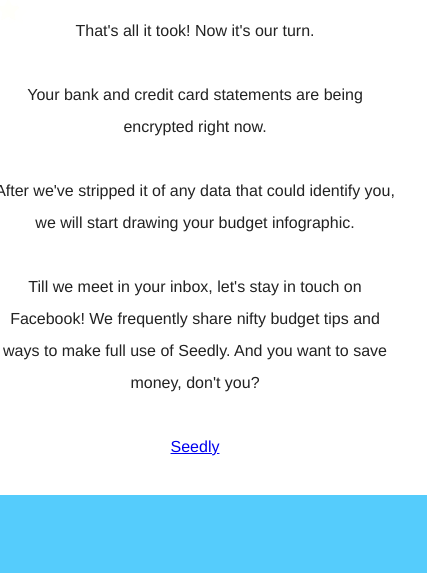
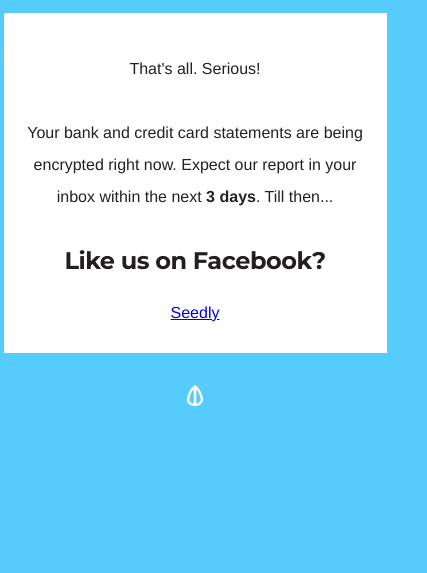
Before and after one commit to tongrhj/seedly-thanks, a plain HTML site: page index.html in a window 390 px wide. Shown: the part 271-844 px from the top of the page, 427 px wide, since content can reach past the window. Drawn offline with Linux system fonts and the light colour scheme.

Commit message:
More responsive, less wordy

```diff
--- a/index.css
+++ b/index.css
@@ -28,21 +28,33 @@
 
 .letter {
   background-color: white;
-  min-width: 400px;
+  width: 90vw;
   color: #222222;
   padding: 1em 2em;
   line-height: 2em;
   max-width: 800px;
   text-align: center;
 }
+
+@media (max-width: 480px) {
+  .letter {
+    padding: 0.5em 1em;
+  }
+}
+
+
 .letter p {
   margin: 2em 0;
 }
 
+h1, h2 {
+  font-family: 'Montserrat', sans-serif;
+}
+
 h1 {
-  font-family: 'Montserrat', sans-serif;
   font-size: 4rem;
   line-height: 1em;
+  letter-spacing: -1px;
   min-height: 1em;
   font-weight: 800;
   z-index: 2;
@@ -59,8 +71,12 @@
 }
 
 h2 {
-  position: relative;
-  visibility: none;
+  font-family: 'Montserrat'
+  font-size: 2.5rem;
+  line-height: 1emx;
+  letter-spacing: -0.5px;
+  color: #231f20;
+  font-weight: 700;
 }
 
 .text-bg {
@@ -76,6 +92,10 @@
 
 .text-bg.fa.fa-star {
   visibility: visible;
+}
+
+footer {
+  padding: 2em;
 }
 
 @keyframes boing {
--- a/index.html
+++ b/index.html
@@ -2,7 +2,7 @@
 <html>
   <head>
     <meta charset="utf-8">
-    <title>Seedly- Uploading!</title>
+    <title>Uploading Success | Seedly</title>
     <link rel="stylesheet" href="https://maxcdn.bootstrapcdn.com/font-awesome/4.5.0/css/font-awesome.min.css">
     <link rel="stylesheet" href="./index.css" media="screen" title="no title" charset="utf-8">
     <link href="https://fonts.googleapis.com/css?family=Montserrat:400,700" rel="stylesheet" type="text/css">
@@ -16,7 +16,8 @@
       js.src = "//connect.facebook.net/en_US/sdk.js#xfbml=1&version=v2.5&appId=893297657449661";
       fjs.parentNode.insertBefore(js, fjs);
     }(document, 'script', 'facebook-jssdk'));</script>
-    <div class="thanks">
+    <header>
+      <div class="thanks">
       <div class="text-bg fa-star"></div>
       <div class="text-bg fa-star"></div>
       <div class="text-bg fa-star"></div>
@@ -38,14 +39,17 @@
       <div class="text-bg fa-star"></div>
       <div class="text-bg fa-star"></div>
       <h1>Thanks!</h1>
-    </div>
+      </div>
+    </header>
     <div class="letter">
-      <p>That's all it took! Now it's our turn.</p>
-      <p>Your bank and credit card statements are being encrypted right now.</p>
-      <p>After we've stripped it of any data that could identify you, we will start drawing your budget infographic.</p>
-      <p>Till we meet in your inbox, let's stay in touch on Facebook! We frequently share nifty budget tips and ways to make full use of Seedly. And you want to save money, don't you?</p>
+      <p>That's all. Serious!</p>
+      <p>Your bank and credit card statements are being encrypted right now. Expect our report in your inbox within the next <strong>3 days</strong>. Till then...</p>
+      <h2>Like us on Facebook?</h2>
       <div class="fb-page" data-href="https://www.facebook.com/seedlysg" data-small-header="false" data-adapt-container-width="true" data-hide-cover="false" data-show-facepile="true"><div class="fb-xfbml-parse-ignore"><blockquote cite="https://www.facebook.com/seedlysg"><a href="https://www.facebook.com/seedlysg">Seedly</a></blockquote></div></div>
     </div>
+    <footer>
+      <img src="img/stamp.png" style="width:16px;height:21px;">
+    </footer>
     <script type="text/javascript">
       function delayAnimation() {
         Array.from(document.querySelectorAll('.fa-star')).forEach(function(elm) {
```
Also changed, not shown: img/stamp.png (added).
